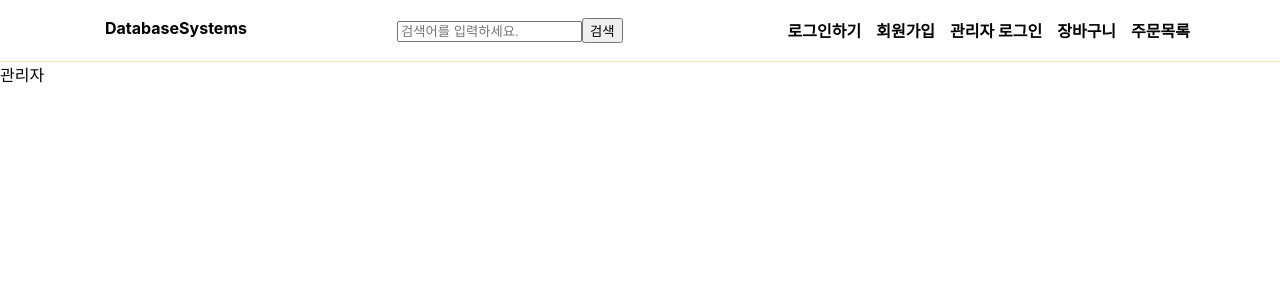
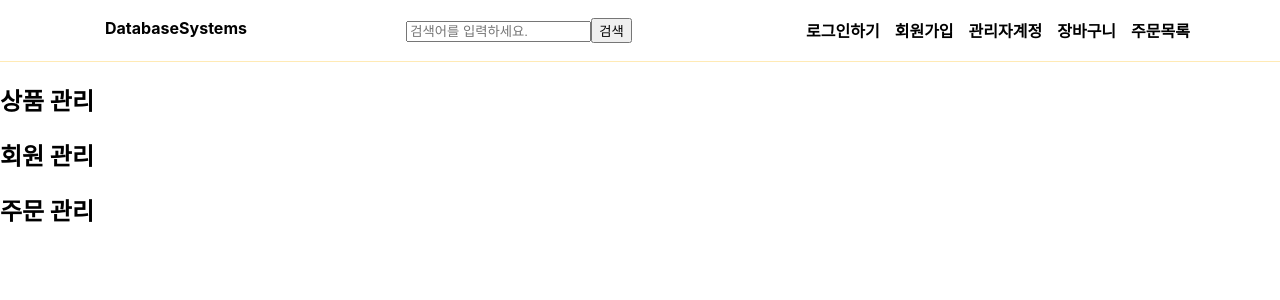
Before and after one commit to alswnsp411/DatabaseSystems_FinalProject, a React (Create React App) app in the folder dbs_project/: page /manager in a window 1280 px wide. Shown: the top 300 px of the page. Built offline with nearby package versions, Linux system fonts and the light colour scheme.

Commit message:
feat: 관리자 계정 페이지

```diff
--- a/dbs_project/src/App.js
+++ b/dbs_project/src/App.js
@@ -5,6 +5,8 @@ import CategoryProductPage from "./containers/CategoryProductPage";
 import LoginPage from "./containers/LoginPage";
 import RegisterPage from "./containers/RegisterPage";
 import ManagerPage from "./containers/ManagerPage";
+import ManageCustomerPage from "./containers/ManageCustomerPage";
+import ManageProductPage from "./containers/ManageProductPage";
 import ShoppingBasketPage from "./containers/ShoppingBasketPage";
 import OrderListPage from "./containers/OrderListPage";
 
@@ -18,6 +20,9 @@ function App() {
                     <Route path="/login" element={<LoginPage/>}/>
                     <Route path="/register" element={<RegisterPage/>}/>
                     <Route path="/manager" element={<ManagerPage/>}/>
+                    <Route path="/manager/product" element={<ManageProductPage/>}/>
+                    <Route path="/manager/customer" element={<ManageCustomerPage/>}/>
+                    <Route path="/manager/order" element={<ManageProductPage/>} />
                     <Route path="/my_cart" element={<ShoppingBasketPage/>}/>
                     <Route path="/order_list" element={<OrderListPage/>}/>
                 </Routes>
--- /dev/null
+++ b/dbs_project/src/containers/ManageCustomerPage.js
@@ -0,0 +1,12 @@
+import React from 'react';
+import NavBar from "./NavBar";
+
+function ManageCustomerPage() {
+    return (
+        <div className="ManageCustomerPage">
+            <NavBar />
+        </div>
+    );
+}
+
+export default ManageCustomerPage;
--- /dev/null
+++ b/dbs_project/src/containers/ManageProductPage.js
@@ -0,0 +1,13 @@
+import React from 'react';
+import NavBar from "./NavBar";
+
+function ManageProductPage() {
+    return (
+        <div className="ManageProductPage">
+            <NavBar />
+
+        </div>
+    );
+}
+
+export default ManageProductPage;
--- a/dbs_project/src/containers/ManagerPage.js
+++ b/dbs_project/src/containers/ManagerPage.js
@@ -1,11 +1,25 @@
 import React from 'react';
 import NavBar from "./NavBar";
+import {Link} from "react-router-dom";
 
 function ManagerPage() {
     return (
         <div className="ManagerPage">
             <NavBar/>
-            관리자
+            <div>
+                <Link to='/manager/product' >
+                    <h2>상품 관리</h2>
+                    {/*상품 조회, 추가, 삭제, 수정*/}
+                </Link>
+                <Link to='/manager/customer' >
+                    <h2>회원 관리</h2>
+                    {/*회원 조회, 추가, 삭제, 수정*/}
+                </Link>
+                <Link to='/manager/order' >
+                    <h2>주문 관리</h2>
+                    {/*주문 조회, 추가, 삭제, 수정*/}
+                </Link>
+            </div>
         </div>
     );
 }
--- a/dbs_project/src/containers/NavBar.js
+++ b/dbs_project/src/containers/NavBar.js
@@ -38,7 +38,7 @@ function NavBar() {
                     <span className="menu_link">회원가입</span>
                 </Link>
                 <Link to='/manager'>
-                    <span className="menu_link">관리자 로그인</span>
+                    <span className="menu_link">관리자계정</span>
                 </Link>
                 <Link to={user && '/my_cart'}>
                     <span className="menu_link" onClick={handleLogIn}>장바구니</span>
```
Also changed, not shown: dbs_project/src/containers/ManageOrderPage.js (added, +12 -0 lines).
